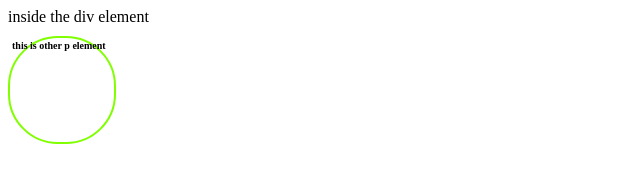
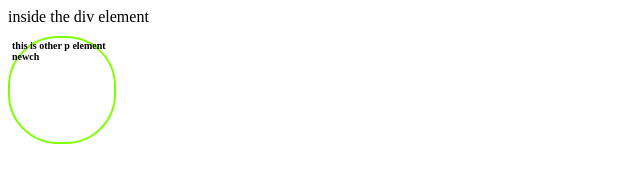
Before and after one commit to abhishekpardhan/CSS-By-apna-College, a plain HTML site: page index.html in a window 1280 px wide. Shown: the full height of the page, 0-640 px from the left. Drawn offline with Linux system fonts and the light colour scheme.

Commit message:
new change int p tag

```diff
--- a/index.html
+++ b/index.html
@@ -10,6 +10,6 @@
     <body>
         <div >inside the div element
         </div>
-        <p class="heading1"> this is other p element </p>
+        <p class="heading1"> this is other p element newch </p>
     </body>
     </html>
```
